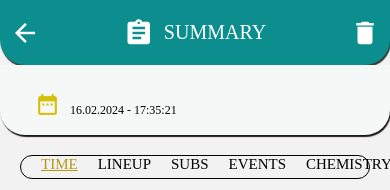
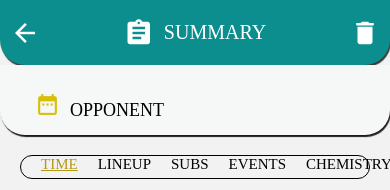
Before and after one commit to YahyaNamir/Salle_Summary, a React Native app: screen / in a window 390 px wide. Shown: the top 190 px of the page. Built offline with nearby package versions, Linux system fonts and the light colour scheme.

Commit message:
headerSubtitle

```diff
--- a/components/CustomHeader.js
+++ b/components/CustomHeader.js
@@ -21,8 +21,8 @@ const CustomHeader = () => {
         <View style={styles.headerContent}>
           <Icon name="date-range" size={25} color="#d7bf06" style={styles.icon} />
           <View>
-            {/* <Text style={styles.headerTitle}>OPPONENT</Text> */}
-            <Text style={styles.headerSubtitle}>16.02.2024 - 17:35:21</Text>
+            <Text style={styles.headerTitle}>OPPONENT</Text>
+            {/* <Text style={styles.headerSubtitle}>16.02.2024 - 17:35:21</Text> */}
           </View>
         </View>
       </View>
```
